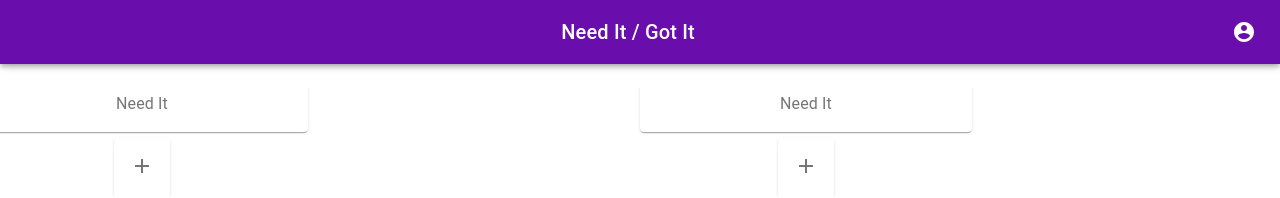
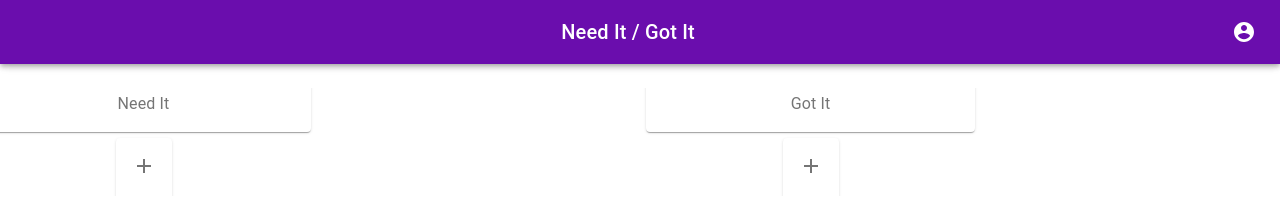
Before and after one commit to ananddtyagi/NeedItGotIt, a React (Create React App) app in the folder needitgotit/: page / in a window 1280 px wide. Shown: the top 198 px of the page. Built offline with nearby package versions, Linux system fonts and the light colour scheme.

Commit message:
going to change the format of the page

```diff
--- a/needitgotit/src/components/maincontent.jsx
+++ b/needitgotit/src/components/maincontent.jsx
@@ -109,7 +109,7 @@ export default function MainContent() {
           <div className={classes.column}>
             <Grid item xs={12} sm={6}>
               <Paper className={classes.paper}>
-                <Typography>Need It</Typography>
+                <Typography>Got It</Typography>
               </Paper>
               <Button onClick={onAddGotIt}>
                 <Paper className={classes.paper}>
```
